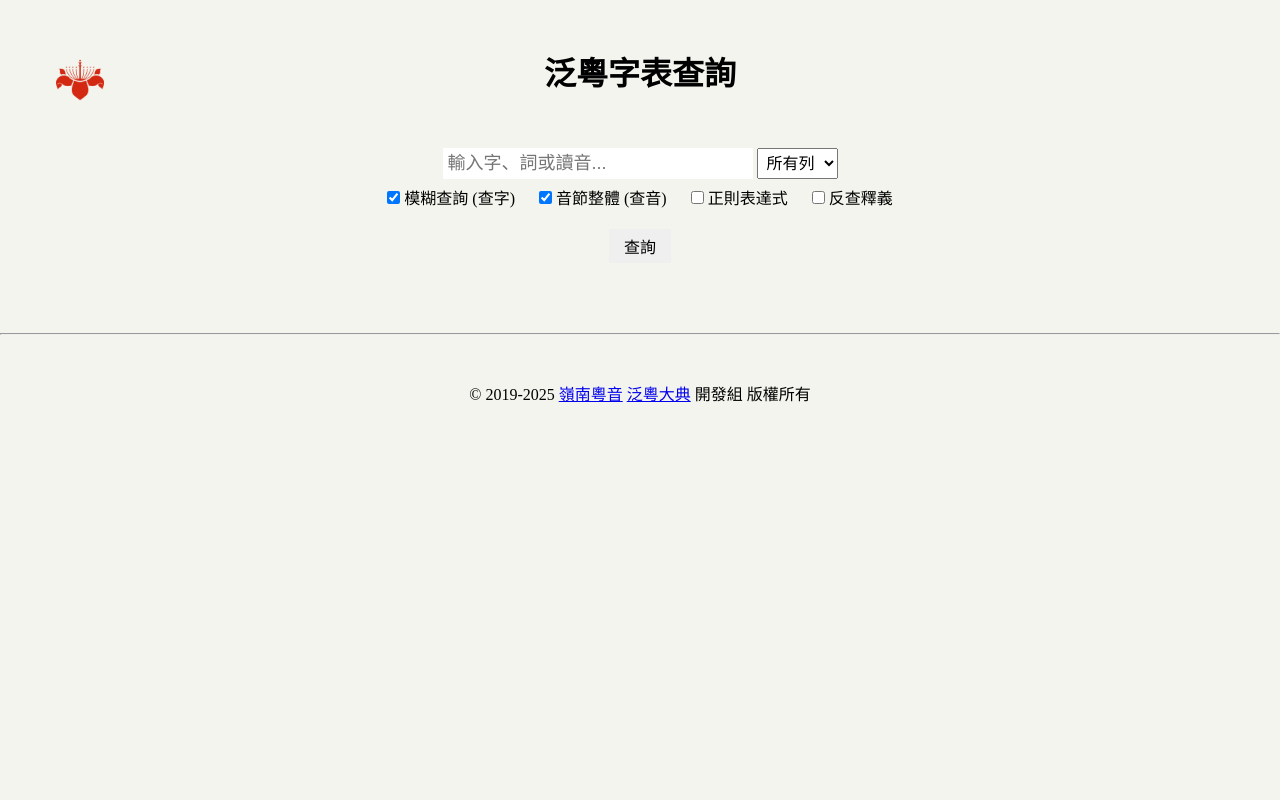
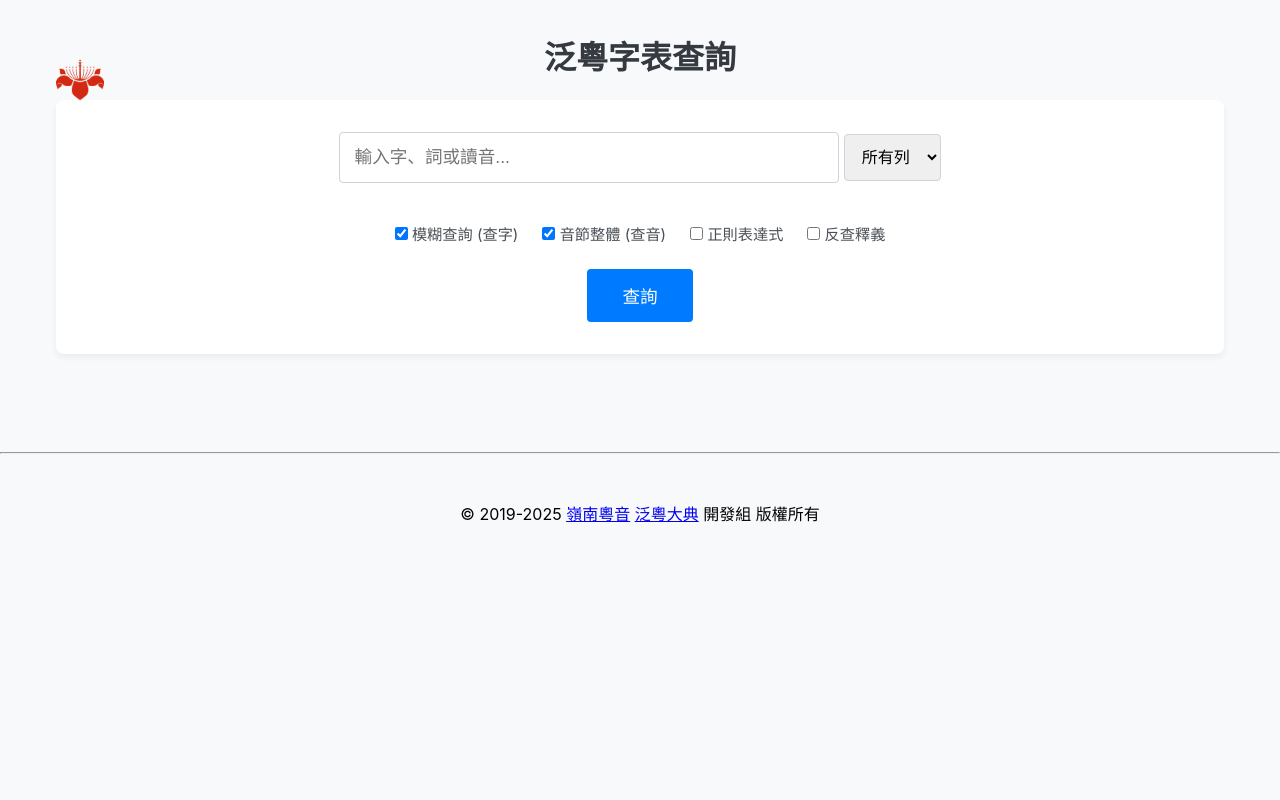
Before and after one commit to EcRal5t/jyutdict, a PHP site: page /sheet.php in a window 1280 px wide. Run offline with PHP 8.4, Linux system fonts and the light colour scheme; data that the repository does not hold is empty.

Commit message:
250624 / FJB Functions: Android Ver Layout | Part 4

```diff
--- a/index.php
+++ b/index.php
@@ -75,7 +75,7 @@ if (!empty($_REQUEST['character'])) {
 				} else {
 					$jyutOnlyCharas = "漚齙鎅抨儮涫嗍喐企跙俾涿竉呃𤠑冚㪗墊劘𠲺捋鉸諗𧟘笡撴㩄扽竭痕歪炕掬𠺘凼搇喫𢴒扤燶焫眲𦢊𢬿𢱕嬲䆟姣𡴀鐺仲嘢妗擤唥瀨竇誃㧬偈斟徛靚耖湴癐應襟䐁佊腯扻樽𨣇窿熝咩冇攰砧孭㵒泵㨃脌㫱甂漝緡柒𢲲䊆鍘譇𥐹匱蕹欮𠱓𨂾𠼮撩欱噏焗囈攴篤摱軚啽擸𧨾搥哋戇姩𢆡扂佮唞攞卅屌躉渠箍蚊笠撳獳罯蓊赧窞嚿係撈刏攀煠潷樖爇轆剢嘥擰閂晾睏熰漦摣跛騮畀趤沊屐𨂽嘈黐𧽤謦冞啱㩧羹㞓呔𧿒鵮胐撓抌腩𣼽搲盪䑜骾錔屙懵劏㗇揾梘𠝹𡚦敨罌𤸻䅺煲䠩𧬈叻瘟𪒬喎埞髀欶𧰵挽乸𢳂咁滐啖搑𨈇壅睇搏冧𢩦擳掣擁踭䟗廿寐懟燜搦褸𠽒溦𪘞逳蝨𨳒傾㥋㩒𤗈熛抵𨳍嘸𢫏淥㢥扱脷㧺攨搽沌鑊甩摷𡰪踸墟掂嘔漉𧿔杘𥌮拎揸丼慳𧦠檻𢴩腍韞欬㔶拗氼閪菢佢晏蛤呷猋仔擝鏜乜掹惗澀囝𤊒凹椏滮㨆䂿攬挃疴肶哴坎氹嗲嘅炆瞓𧶄癲㧻㧾㫰㞘褪窟潺穮沕傑孖搵𧕴揞揀";
 					if (strpos($jyutOnlyCharas, $_REQUEST['character']) !== false) {
-						echo "<div style='text-align:center;margin:20px;padding:10px;' class='general-bg'>是否在檢索“粵用漢字”？來試試<a href='https://jyutjam.org/jyutdict-android/' target='_blank'>泛粵典安卓版</a>！</div>";
+						echo "<div style='text-align:center;margin:20px;padding:10px;' class='general-bg'>是否在檢索“粵用漢字”？請移步<a href='https://jyutdict.org/sheet'>這裏</a>~！或者試試<a href='https://jyutjam.org/jyutdict-android/' target='_blank'>泛粵典安卓版</a>(´・∀・｀ ) </div>";
 					}
 				}
 				?>
--- a/sheet.php
+++ b/sheet.php
@@ -18,92 +18,232 @@ include("const.php");
 
     <script src="./js/general.js"></script>
     <style>
+        /* General Body & Layout */
+        body {
+            background-color: #f8f9fa;
+            font-family: -apple-system, BlinkMacSystemFont, "Segoe UI", Roboto, "Helvetica Neue", Arial, sans-serif;
+        }
+
+        #container {
+            max-width: 1200px;
+            margin: 0 auto;
+            padding: 1em;
+        }
+
+        h1 {
+            color: #343a40;
+        }
+
+        /* Search Form Beautification */
         #sheet-search-form {
-            margin: 20px 0;
+            background-color: #fff;
+            padding: 2em;
+            border-radius: 8px;
+            box-shadow: 0 4px 6px rgba(0,0,0,0.05);
+            margin: 2em 0;
             text-align: center;
         }
-        #sheet-search-form input[type="text"] {
-            width: 300px;
-            padding: 5px;
-            font-size: 18px;
+
+        #query-input {
+            width: 100%;
+            max-width: 500px;
+            padding: 0.8em;
+            font-size: 1.1em;
+            border: 1px solid #ced4da;
+            border-radius: 4px;
+            margin-bottom: 1em;
+            box-sizing: border-box; /* Ensures padding doesn't affect width */
         }
-        #sheet-search-form select {
-            padding: 5px;
-            font-size: 16px;
+
+        #location-select {
+            padding: 0.8em;
+            font-size: 1em;
+            border: 1px solid #ced4da;
+            border-radius: 4px;
         }
-        #sheet-search-form button {
-            padding: 5px 15px;
-            font-size: 16px;
+
+        #sheet-search-form .options-group {
+            margin: 1.5em 0;
+            display: flex;
+            gap: 1.5em;
+            justify-content: center;
+            flex-wrap: wrap;
         }
+
         #sheet-search-form label {
-            margin: 0 10px;
+            font-size: 0.95em;
+            color: #495057;
         }
+
+        #search-button {
+            background-color: #007bff;
+            color: white;
+            padding: 0.8em 2em;
+            font-size: 1.1em;
+            border: none;
+            border-radius: 4px;
+            cursor: pointer;
+            transition: background-color 0.2s;
+        }
+
+        #search-button:hover {
+            background-color: #0056b3;
+        }
+
+        /* Result Card Beautification */
         #sheet-results {
-            margin-top: 20px;
+            margin-top: 2em;
         }
+
         .result-card {
-            border: 1px solid #ccc;
-            border-radius: 5px;
-            padding: 15px;
-            margin-bottom: 20px;
+            background: #fff;
+            border: 1px solid #e9ecef;
+            border-radius: 8px;
+            padding: 1.5em;
+            margin-bottom: 1.5em;
             display: flex;
             flex-wrap: wrap;
-            text-align: left;
+            box-shadow: 0 4px 6px rgba(0,0,0,0.05);
+            transition: box-shadow 0.3s;
         }
+
+        .result-card:hover {
+            box-shadow: 0 6px 12px rgba(0,0,0,0.08);
+        }
+
         .result-left {
             flex: 1;
-            min-width: 120px;
-            padding-right: 15px;
-            margin-right: 15px;
-            border-right: 1px solid #eee;
+            min-width: 150px;
+            padding-right: 1.5em;
+            margin-right: 1.5em;
+            border-right: 1px solid #e9ecef;
             text-align: center;
         }
+
         .result-right {
             flex: 4;
             min-width: 300px;
         }
+
         .char-display {
-            font-size: 4em;
+            font-size: 5em;
             font-weight: bold;
-            margin-bottom: 10px;
-            line-height: 1.2;
+            color: #212529;
+            line-height: 1.1;
         }
+
         .pron-display {
-            font-size: 1.5em;
+            font-size: 1.8em;
+            color: #495057;
             line-height: 1.4;
+            white-space: pre-wrap;
         }
+
         .unicode-display {
-            color: #666;
-            margin-bottom: 15px;
+            color: #6c757d;
+            margin-top: 0.5em;
+            white-space: pre-wrap;
+            font-family: monospace;
         }
+
         .meanings-section {
-            margin-bottom: 15px;
+            margin-bottom: 1.5em;
             line-height: 1.7;
+            font-size: 1.1em;
         }
+
         .locations-section {
-            white-space: pre-wrap;
             line-height: 1.8;
         }
+
         .location-entry {
             display: inline-block;
             margin-right: 1.5em;
+            margin-bottom: 0.5em;
+            font-size: 0.95em;
         }
+
+        .foreign-languages, .classification-section {
+            margin-top: 1.5em;
+            padding-top: 1em;
+            border-top: 1px solid #f1f3f5;
+        }
+
         .foreign-languages {
-            margin-top: 1em;
             font-size: 0.9em;
             color: #333;
         }
+
         .classification-section {
-            margin-top: 1em;
-            font-size: 0.8em;
-            color: #aaa;
+            font-size: 0.85em;
+            color: #adb5bd;
             white-space: pre-wrap;
         }
+
         .clickable-note {
             text-decoration: underline;
             text-decoration-style: dotted;
             cursor: pointer;
+            transition: color 0.2s;
         }
+        .clickable-note:hover {
+            color: #0056b3;
+        }
+
+        /* MODAL (for notes) STYLES */
+        .modal-container {
+            display: none; /* Hidden by default */
+            position: fixed;
+            z-index: 1000;
+            left: 0;
+            top: 0;
+            width: 100%;
+            height: 100%;
+            overflow: auto;
+            background-color: rgba(0,0,0,0.6);
+            align-items: center;
+            justify-content: center;
+        }
+
+        .modal-content {
+            position: relative;
+            background-color: #fefefe;
+            margin: auto;
+            padding: 30px;
+            border: 1px solid #888;
+            width: 80%;
+            max-width: 600px;
+            border-radius: 8px;
+            box-shadow: 0 5px 15px rgba(0,0,0,0.3);
+            animation: fadeIn 0.3s;
+        }
+
+        @keyframes fadeIn {
+            from {opacity: 0; transform: translateY(-20px);}
+            to {opacity: 1; transform: translateY(0);}
+        }
+
+        .modal-close {
+            color: #aaa;
+            position: absolute;
+            top: 10px;
+            right: 20px;
+            font-size: 28px;
+            font-weight: bold;
+            cursor: pointer;
+        }
+
+        .modal-close:hover,
+        .modal-close:focus {
+            color: black;
+        }
+
+        #note-modal-text {
+            white-space: pre-wrap;
+            line-height: 1.6;
+            color: #343a40;
+        }
+
     </style>
 </head>
 
@@ -114,7 +254,7 @@ include("const.php");
     <div id="container" class="container" style="">
         <button class="sidenav-show-btn" onclick="showSidenav()"></button>
 
-        <h1 style="text-align:center; margin: 2em;">泛粵字表查詢</h1>
+        <h1 style="text-align:center; margin-top: 1em;">泛粵字表查詢</h1>
 
         <div id="sheet-search-form">
             <input type="text" id="query-input" placeholder="輸入字、詞或讀音...">
@@ -122,14 +262,12 @@ include("const.php");
                 <option value="">所有列</option>
                 <option value="檢">檢索音</option>
             </select>
-            <br>
-            <div style="margin-top:10px;">
+            <div class="options-group">
                 <label><input type="checkbox" id="fuzzy-checkbox" checked> 模糊查詢 (查字)</label>
                 <label><input type="checkbox" id="trim-checkbox" checked> 音節整體 (查音)</label>
                 <label><input type="checkbox" id="regex-checkbox"> 正則表達式</label>
                 <label><input type="checkbox" id="def-checkbox"> 反查釋義</label>
             </div>
-            <br>
             <button id="search-button">查詢</button>
         </div>
 
@@ -140,12 +278,21 @@ include("const.php");
     <?PHP Info::showFooter(); ?>
 </div>
 
+<div id="note-modal" class="modal-container">
+  <div class="modal-content">
+    <span class="modal-close" onclick="closeNote()">&times;</span>
+    <p id="note-modal-text"></p>
+  </div>
+</div>
+
+
 <script>
     let sheetHeaderInfo = {}; // To store header info globally
 
     document.addEventListener('DOMContentLoaded', function() {
         const queryInput = document.getElementById('query-input');
 
+        // Fetch header info for populating the location dropdown
         fetch('api/v0.9/sheet.php?query=&header=1')
             .then(response => response.json())
             .then(data => {
@@ -160,7 +307,7 @@ include("const.php");
                     sheetHeaderInfo.cities.forEach(header => {
                         const option = document.createElement('option');
                         option.value = header.col;
-                        option.textContent = header.city + (header.sub ? `${header.sub}` : '');
+                        option.textContent = header.city + (header.sub ? ` (${header.sub})` : '');
                         locationSelect.appendChild(option);
                     });
                 }
@@ -203,20 +350,55 @@ include("const.php");
                 });
         }
 
+        // Event Listeners for search
         document.getElementById('search-button').addEventListener('click', performSearch);
         queryInput.addEventListener('keypress', function(e) {
             if (e.key === 'Enter') {
                 performSearch();
             }
         });
+
+        // Event listener to close modal with Escape key
+        window.addEventListener('keydown', function(event) {
+            if (event.key === 'Escape') {
+                closeNote();
+            }
+        });
     });
+
+    /**
+     * NEW MODAL FUNCTIONS
+     */
+    function showNote(noteText) {
+        const modal = document.getElementById('note-modal');
+        const modalText = document.getElementById('note-modal-text');
+
+        // Use innerText to safely insert the text content
+        modalText.innerText = noteText;
+
+        modal.style.display = 'flex';
+    }
+
+    function closeNote() {
+        const modal = document.getElementById('note-modal');
+        modal.style.display = 'none';
+    }
+    // Close modal if user clicks on the overlay
+    document.getElementById('note-modal').addEventListener('click', function(event) {
+        if (event.target === this) {
+            closeNote();
+        }
+    });
+
+
+    // --- Functions to render results (mostly unchanged logic, just formatting) ---
 
     function renderResults(data) {
         const resultsDiv = document.getElementById('sheet-results');
         resultsDiv.innerHTML = '';
 
         if (!data || data.length < 2 || (data.hasOwnProperty('error'))) {
-            resultsDiv.innerHTML = `<p style="text-align:center;">${data.error ? data.error : '未找到結果。'}</p>`;
+            resultsDiv.innerHTML = `<p style="text-align:center; padding: 2em; background: #fff; border-radius: 8px;">${data.error ? data.error : '未找到結果。'}</p>`;
             return;
         }
 
@@ -270,7 +452,7 @@ include("const.php");
             if (ssb) ssb += '\n';
             ssb += `[${ids}]`;
         }
-        return `<div class="unicode-display" style="white-space: pre-wrap;">${ssb}</div>`;
+        return `<div class="unicode-display">${ssb}</div>`;
     }
 
     function formatPronunciation(rowData) {
@@ -290,12 +472,11 @@ include("const.php");
             style = 'font-style: italic;';
         }
 
-        let ssb = `<div class="pron-display" style="${style} white-space: pre-wrap;">${pronDisplay}`;
+        let ssb = `<div class="pron-display" style="${style}">${pronDisplay}`;
 
         let adaptedChara = rowData['俗/常'] || '';
         if (adaptedChara) {
-            if (pron) ssb += '\n';
-            ssb += `(${adaptedChara})`;
+            ssb += `\n<span style="font-size: 0.6em; color: #6c757d;">(${adaptedChara})</span>`;
         }
         ssb += `</div>`;
         return ssb;
@@ -371,12 +552,8 @@ include("const.php");
         return `#${r.toString(16).padStart(2, '0')}${g.toString(16).padStart(2, '0')}${b.toString(16).padStart(2, '0')}`;
     }
 
-    function showNote(noteText) {
-        alert(noteText);
-    }
-
     function formatLocations(rowData) {
-        let ssb = '';
+        let ssb = '<div class="locations-section">';
         let cellNotes = {};
         try {
             const notesString = rowData['附'] || '{}';
@@ -394,7 +571,7 @@ include("const.php");
             let value = rowData[key] ? String(rowData[key]).trim() : '';
             if (!value) return;
 
-            const fullName = cityInfo.city + (cityInfo.sub ? `${cityInfo.sub}` : '');
+            const fullName = cityInfo.city + (cityInfo.sub ? ` (${cityInfo.sub})` : '');
             let displayValue = '';
             if (value.includes('^')) {
                 const parts = value.split('^');
@@ -404,7 +581,7 @@ include("const.php");
             }
 
             let valueStyle = '';
-            let locationNameStyle = `color: ${darkenColor(cityInfo.color, 0.92)};`;
+            let locationNameStyle = `color: ${darkenColor(cityInfo.color, 0.9)}; font-weight: 500;`;
             if (value.includes('?')) valueStyle += 'font-style: italic;';
             if (value === '_') valueStyle += 'color: #BBBBBB;';
 
@@ -412,7 +589,8 @@ include("const.php");
 
             if (cellNotes[key]) {
                 const chara = rowData['繁'] || '□', pron = rowData['綜'] || '';
-                let noteText = `>「${chara}」(${pron}) [${key}] ${value}\n${cellNotes[key]}`;
+                let noteText = `>「${chara}」(${pron}) [${key}] ${value}\n\n${cellNotes[key]}`;
+                // Important: Escape backticks in the noteText before creating the template literal for onclick
                 locationEntry = `<span class="clickable-note" onclick="showNote(\`${noteText.replace(/`/g, "\\`")}\`)">${locationEntry}</span>`;
             }
             ssb += `<span class="location-entry">${locationEntry}</span>`;
@@ -424,14 +602,14 @@ include("const.php");
             let value = rowData[key] ? String(rowData[key]).trim() : '';
             if (!value) return;
 
-            let valueStyle = foreignInfo.color ? `color: ${darkenColor(foreignInfo.color, 0.92)};` : '';
+            let valueStyle = foreignInfo.color ? `color: ${darkenColor(foreignInfo.color, 0.9)};` : '';
             if (value.includes('?')) valueStyle += 'font-style: italic;';
 
-            let foreignEntry = `<span style="${valueStyle}">${foreignInfo.fullname}: ${value.replace(/\n/g, ', ')}</span>`;
+            let foreignEntry = `<span style="${valueStyle}"><strong>${foreignInfo.fullname}:</strong> ${value.replace(/\n/g, ', ')}</span>`;
 
             if (cellNotes[key]) {
                  const chara = rowData['繁'] || '□', pron = rowData['綜'] || '';
-                 let noteText = `>「${chara}」(${pron}) [${key}] ${value}\n${cellNotes[key]}`;
+                 let noteText = `>「${chara}」(${pron}) [${key}] ${value}\n\n${cellNotes[key]}`;
                  foreignEntry = `<span class="clickable-note" onclick="showNote(\`${noteText.replace(/`/g, "\\`")}\`)">${foreignEntry}</span>`;
             }
             foreignSsb += `<span class="location-entry">${foreignEntry}</span>`;
@@ -443,11 +621,12 @@ include("const.php");
             let classificationText = classified;
             const class_secondary = rowData['中類'] || '';
             const class_minor = rowData['小類'] || '';
-            if (class_secondary) classificationText += `\n${class_secondary}`;
-            if (class_minor) classificationText += `\n${class_minor}`;
+            if (class_secondary) classificationText += ` > ${class_secondary}`;
+            if (class_minor) classificationText += ` > ${class_minor}`;
             ssb += `<div class="classification-section">${classificationText}</div>`;
         }
-        return `<div class="locations-section">${ssb}</div>`;
+        ssb += `</div>`; // Close locations-section
+        return ssb;
     }
 </script>
 
```
